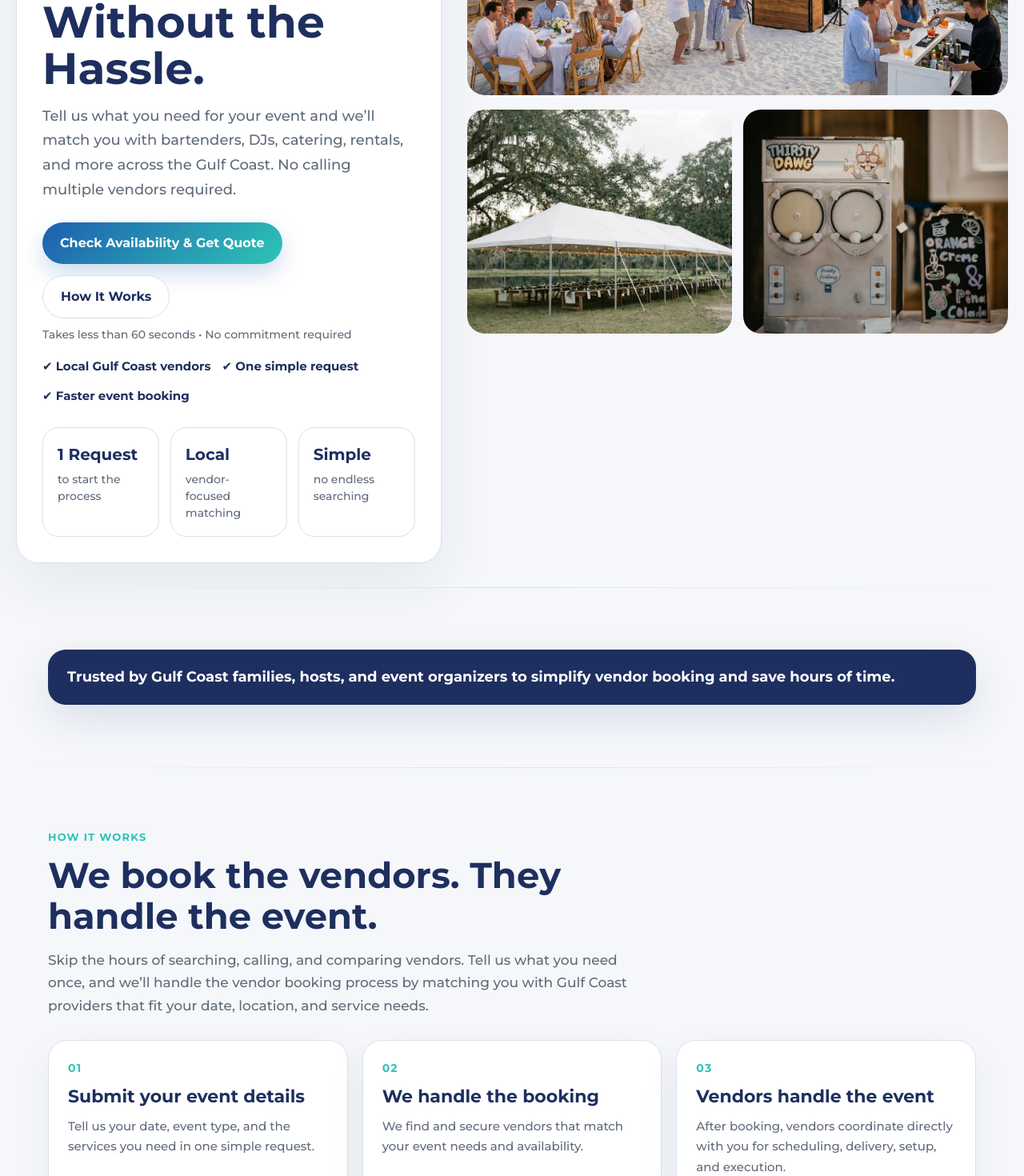
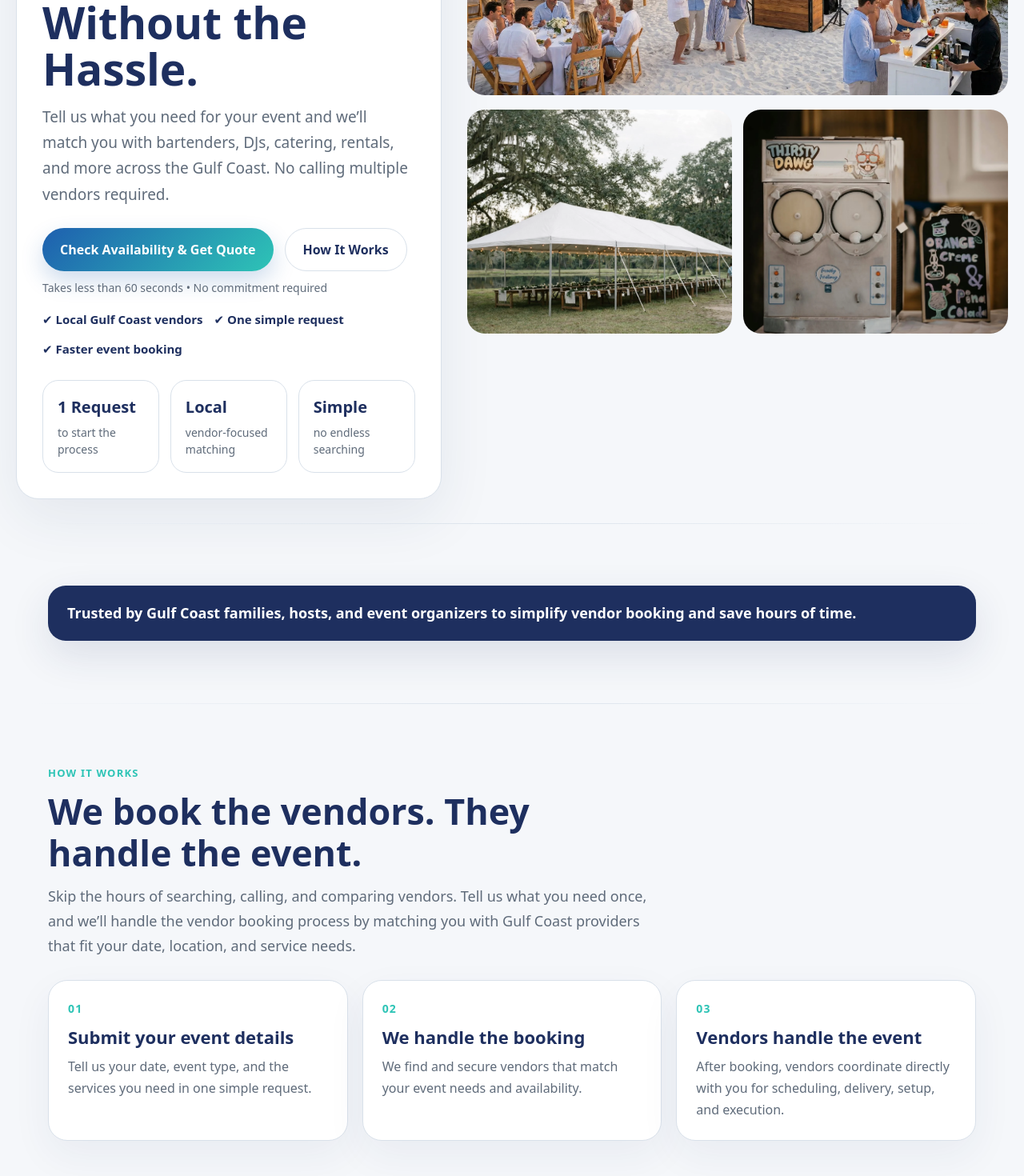
Before and after one commit to rynscull79/gulf-coast-event-hub, a React (Vite) app: page / in a window 1280 px wide. Shown: the part 440-1910 px from the top of the page at 80% size. Built offline with nearby package versions, Linux system fonts and the light colour scheme.

Commit message:
Make faster

```diff
--- a/src/index.css
+++ b/src/index.css
@@ -1,5 +1,5 @@
 :root {
-  font-family: "Montserrat", system-ui, -apple-system, BlinkMacSystemFont, "Segoe UI", sans-serif;
+  font-family: system-ui, -apple-system, BlinkMacSystemFont, "Segoe UI", sans-serif;
   line-height: 1.5;
   font-weight: 400;
 
@@ -194,7 +194,7 @@
 }
 
 .heroText {
-  font-size: 18px;
+  font-size: 19px;
   line-height: 1.7;
   color: var(--color-slate-gray);
   max-width: 720px;
@@ -342,7 +342,7 @@
   margin: 0;
   color: var(--color-slate-gray);
   line-height: 1.7;
-  font-size: 17px;
+  font-size: 18px;
 }
 
 /* Cards */
@@ -419,7 +419,7 @@
   margin: 0;
   color: var(--color-slate-gray);
   line-height: 1.7;
-  font-size: 15px;
+  font-size: 16px;
 }
 
 /* Grids */
@@ -744,7 +744,7 @@
   }
 
   .heroText {
-    font-size: 15.5px;
+    font-size: 16.5px;
     line-height: 1.6;
   }
 
@@ -758,7 +758,7 @@
   .bulletList,
   .label,
   .checkboxLabel {
-    font-size: 14.5px;
+    font-size: 15.5px;
   }
 
   /* GRID COLLAPSE */
```
